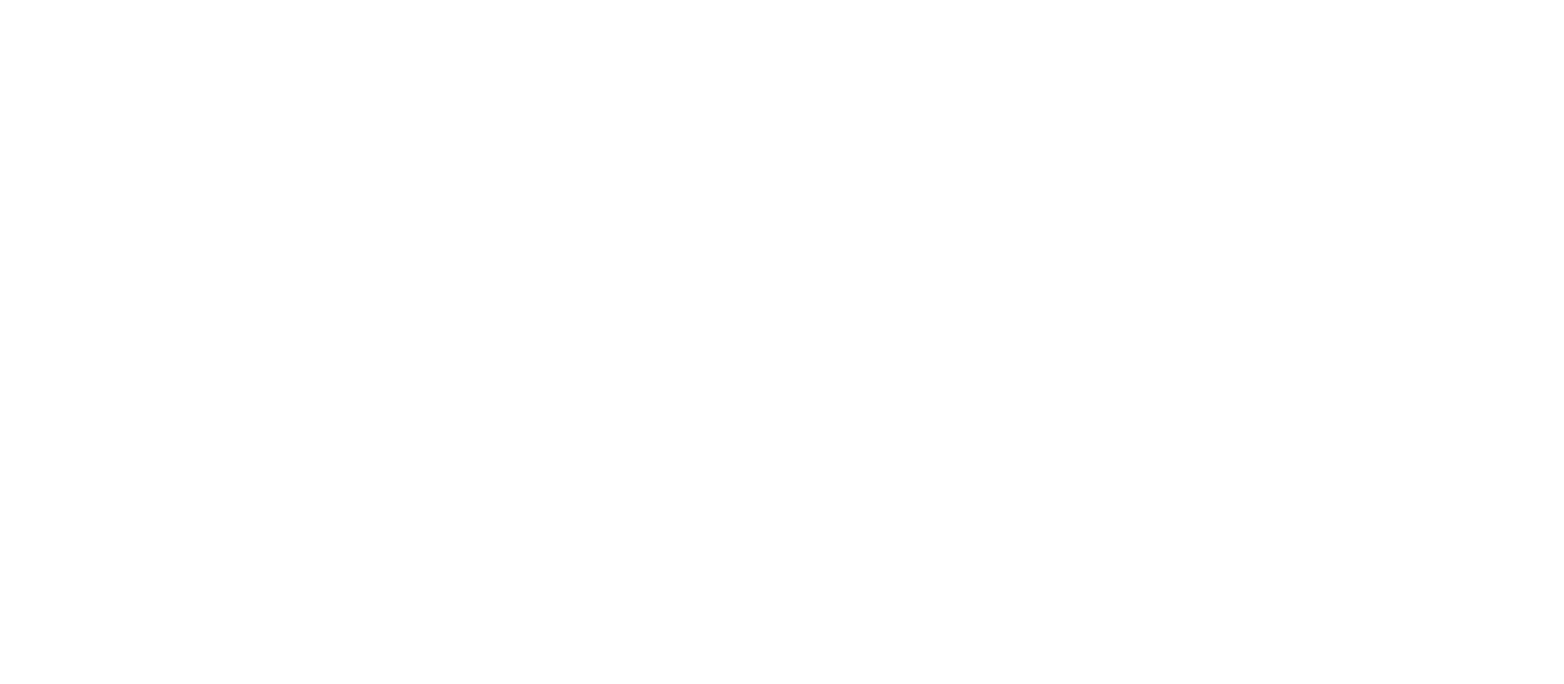
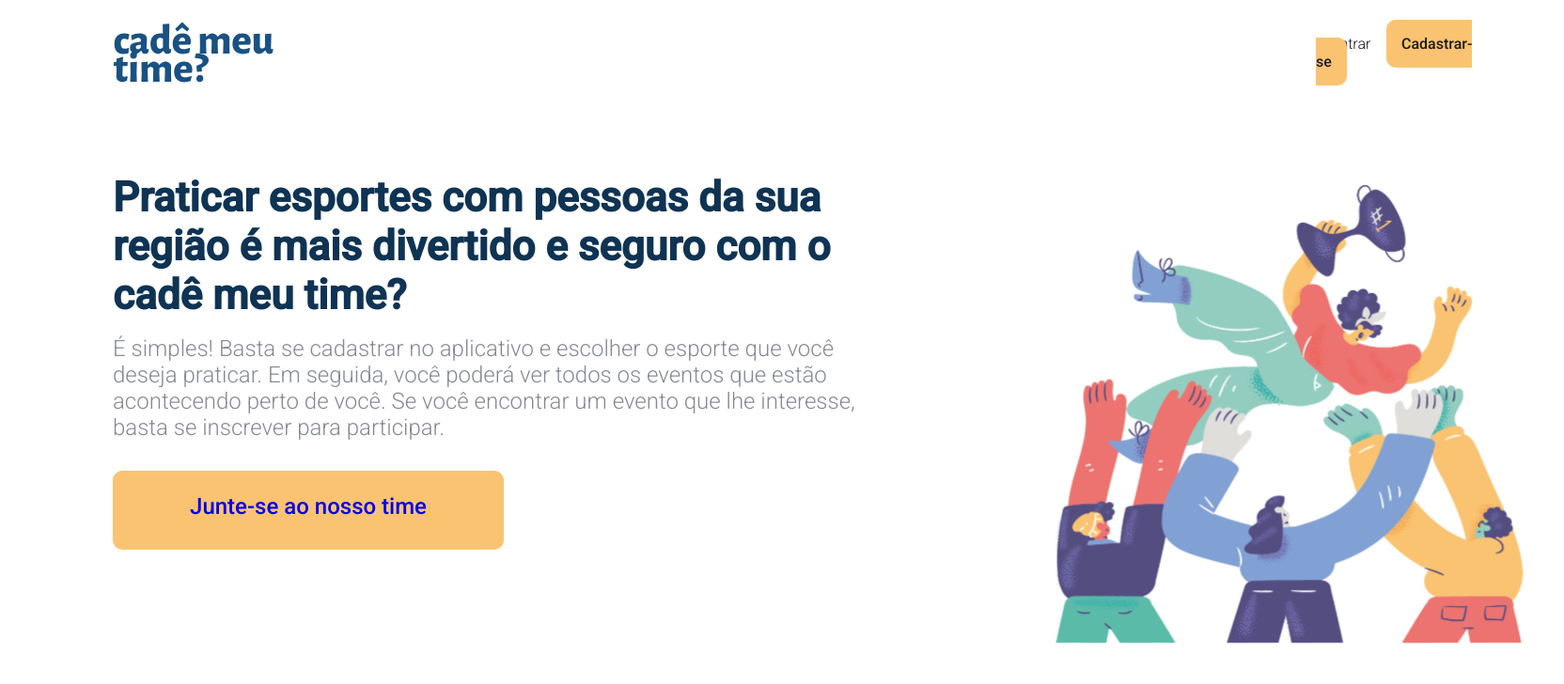
Before and after one commit to ICEI-PUC-Minas-PMV-ADS/cademeutime, a React (Vite) app in the folder src/frontend/: page /home in a window 1280 px wide. Before the commit this address had no page. Shown: the top 728 px of the page at 94% size, 1664 px wide, since content can reach past the window. Built offline with nearby package versions, Linux system fonts and the light colour scheme.

Commit message:
HomePage

```diff
--- /dev/null
+++ b/src/frontend/src/pages/Home/index.jsx
@@ -0,0 +1,55 @@
+import { useState } from "react";
+import logoImg from "../../assets/logo.svg"
+import imageHome from "../../assets/imageHome.svg"
+import { Link } from "react-router-dom"
+import "./styles.css"
+
+export function Home (){
+  return (
+      <div>
+        <header className="headerHome">
+            <img src={logoImg} alt="Cadê meu time?"/>
+              <div className="buttonHeader">
+                <Link
+                  className="entrar"
+                  to="/login">Entrar
+                </Link>
+                <Link
+                  className="cadastro"
+                  to="/register">Cadastrar-se
+                </Link>
+            </div>
+        </header>
+        <div className="containerHome">
+          <div>
+            <h1>Praticar esportes com pessoas da sua região é mais divertido e seguro com o
+            cadê meu time?
+            </h1>
+            <p>
+              É simples! Basta se cadastrar no aplicativo e escolher o esporte que você deseja praticar. Em seguida, você poderá ver todos os eventos que estão acontecendo perto de você.
+              Se você encontrar um evento que lhe interesse, basta se inscrever para participar.
+            </p>
+            <div className="buttonHome">
+              <Link to="/register">Junte-se ao nosso time</Link>
+            </div>
+          </div>
+          <img src={imageHome} alt="home" />
+        </div>
+        <div className="containerHome">
+          <div>
+            <h1>Encotre seu time!</h1>
+          </div>
+
+
+        </div>
+
+        <div className="containerHome">
+          <div>
+            <h1>Experimente agora!</h1>
+          </div>
+
+        </div>
+      </div>
+
+  )
+}
--- /dev/null
+++ b/src/frontend/src/pages/Home/styles.css
@@ -0,0 +1,66 @@
+.headerHome {
+  margin: 0;
+  padding-left: 120px;
+  padding:1.5rem 7.5rem 2rem;
+  box-sizing: border-box;
+  display: grid;
+  grid-template-columns: 800px 3fr;
+  gap: 30rem;
+  align-items: center;
+}
+.buttonHeader .cadastro {
+  width: 12rem;
+  margin-top: 2rem;
+  padding-left: 120px;
+  padding: 1.02rem 1.02rem 1.02rem;
+  font-size: 1rem;
+  background: #FAC372;
+  color:#1C1B1F;
+  border-radius: 10px;
+  text-align: center;
+  font-weight:500;
+}
+.buttonHeader .entrar{
+  width: 12rem;
+  margin-top: 2rem;
+  padding-left: 120px;
+  padding: 1.02rem 1.02rem 1.02rem;
+  font-size: 1rem;
+  color:#1C1B1F;
+  text-align: center;
+  font-weight:100;
+}
+
+.containerHome{
+  margin: 4rem auto;
+  padding-left: 120px;
+  display: grid;
+  grid-template-columns: 800px 3fr;
+  gap: 10rem;
+}
+
+.containerHome h1 {
+  font-family: 'Roboto';
+  font-size: 2.75rem;
+  color: #0F3353;
+}
+
+.containerHome p {
+  color:#848993;
+  margin-top: 1.05rem;
+  font-family: 'Roboto';
+  font-size: 1.5rem;
+  font-weight:100;
+}
+
+.buttonHome {
+  width: 26rem;
+  margin-top: 2rem;
+  padding: 1.5rem 2rem 2rem;
+  font-size: 1.5rem;
+  background: #FAC372;
+  color:#1C1B1F;
+  border-radius: 10px;
+  text-align: center;
+  font-weight:500;
+}
--- a/src/frontend/src/routes/AppRoutes.jsx
+++ b/src/frontend/src/routes/AppRoutes.jsx
@@ -3,6 +3,7 @@
 import { Login } from "../pages/Login";
 import { Register } from "../pages/Register";
 import { RegisterEvent } from "../pages/RegisterEvent";
+import { Home } from "../pages/Home";
 
 export function AppRoutes() {
   return (
@@ -11,6 +12,7 @@
         <Route path="/login" element={<Login />} />
         <Route path="/register" element={<Register />} />
         <Route path="/registerEvent" element={<RegisterEvent />} />
+        <Route path="/home" element={<Home />} />
       </Routes>
     </BrowserRouter>
   );
```
Also changed, not shown: src/frontend/src/assets/imageHome.svg (added), src/frontend/src/assets/logo.svg.
